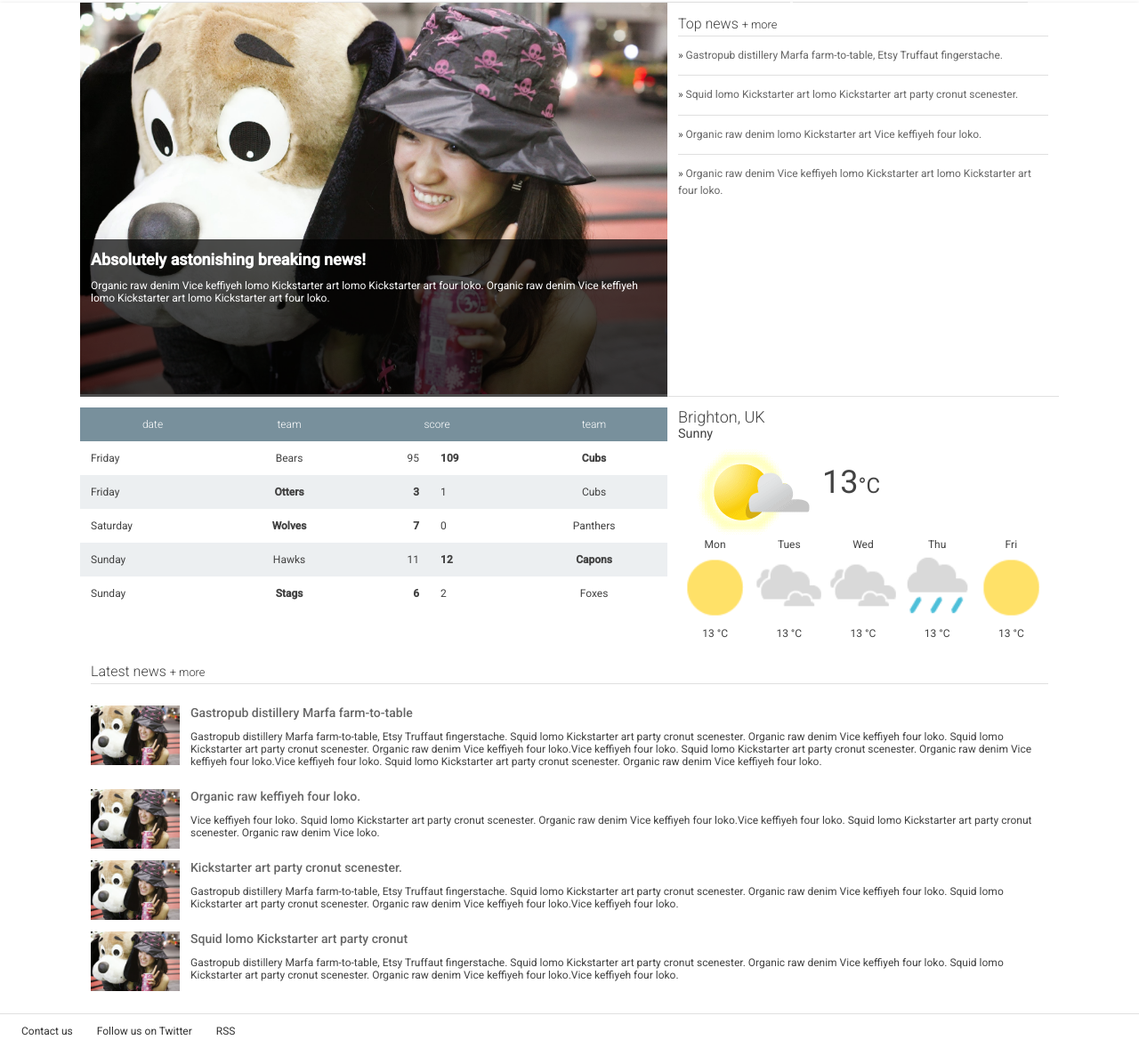
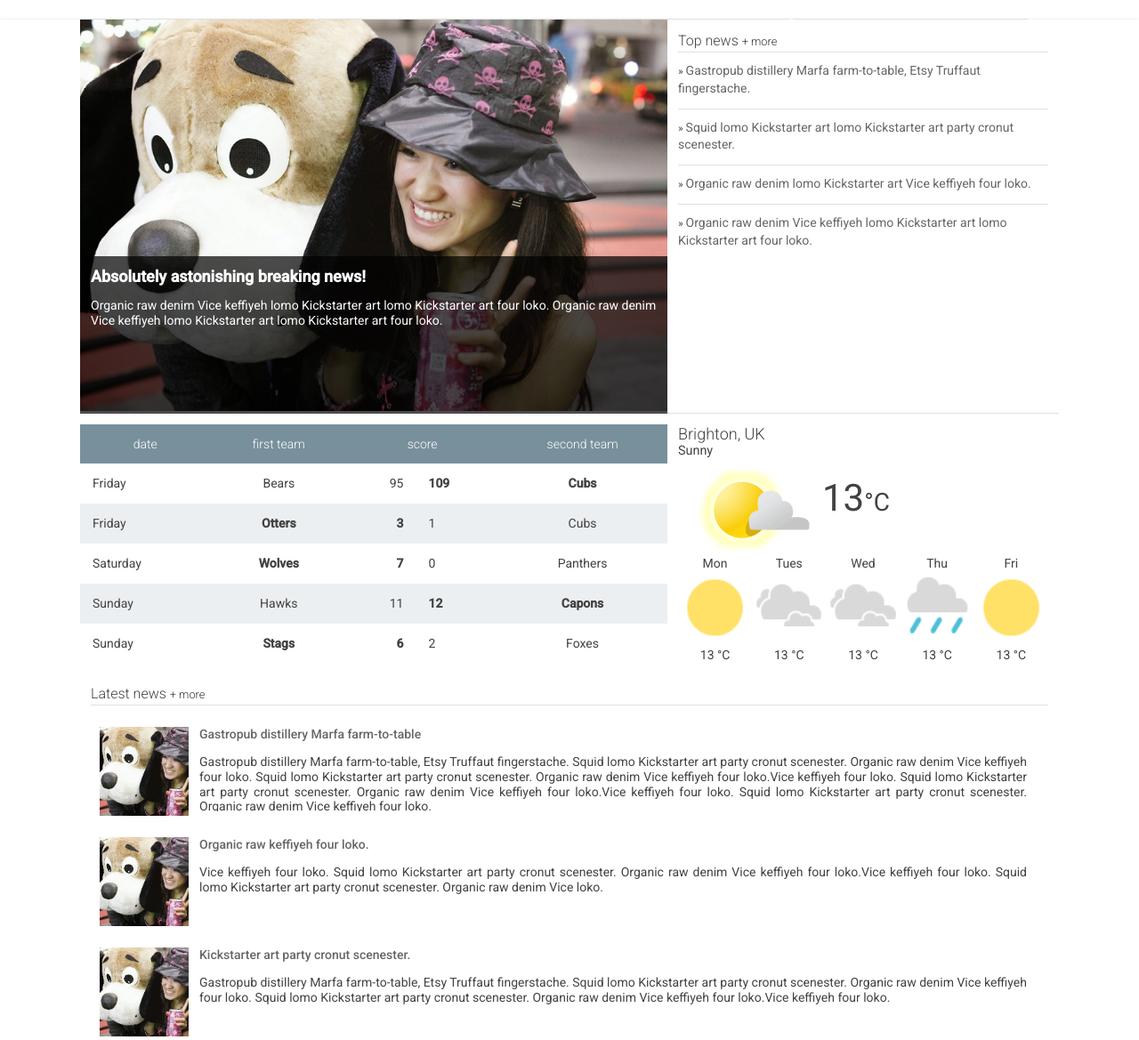
Before and after one commit to Tharaae/responsive-brighton-times, a plain HTML site: page index.html in a window 1280 px wide. Shown: the part 194-1363 px from the top of the page at 89% size. Drawn offline with Linux system fonts and the light colour scheme.

Commit message:
Lesson 15 Final quiz updates

```diff
--- a/index.html
+++ b/index.html
@@ -7,6 +7,8 @@
     <title>Brighton Times</title>
     <link href="https://fonts.googleapis.com/css?family=Roboto:300,400,500" rel="stylesheet" type="text/css">
     <link rel="stylesheet" type="text/css" href="main.css">
+    <link rel="stylesheet" type="text/css" media="screen and (min-width: 800px)" href="min_800px.css">
+    <link rel="stylesheet" type="text/css" media="screen and (max-width: 599px)" href="max_599px.css">
   </head>
 
   <body>
@@ -33,10 +35,10 @@
     <main>
       <section class="content">
         <section class="hero">
-          <img class="hero-image" src="./images/dog.jpg">
-          <article class="description">
-            <h2>Absolutely astonishing breaking news!</h2>
-            <p>Organic raw denim Vice keffiyeh lomo Kickstarter art lomo Kickstarter art four loko. Organic raw denim Vice keffiyeh lomo Kickstarter art lomo Kickstarter art four loko.</p>
+          <img class="hero-image" src="./images/dog_1200w.jpg" srcset="images/dog_650w_crop.jpg 599w, images/dog_900w.jpg 800w" alt="hero dog">
+          <article>
+            <div><h2>Absolutely astonishing breaking news!</h2></div>
+            <p class="hero-details">Organic raw denim Vice keffiyeh lomo Kickstarter art lomo Kickstarter art four loko. Organic raw denim Vice keffiyeh lomo Kickstarter art lomo Kickstarter art four loko.</p>
           </article>
         </section>
 
@@ -62,47 +64,47 @@
           <table class="scores__table">
             <thead>
               <tr>
-                <th>date</th>
-                <th>team</th>
-                <th colspan="2">score</th>
-                <th>team</th>
+                <th scope="col">date</th>
+                <th scope="col">first team</th>
+                <th scope="col" colspan="2">score</th>
+                <th scope="col">second team</th>
               </tr>
             </thead>
             <tbody>
               <tr>
-                <td>Friday</td>
-                <td>Bears</td>
-                <td>95</td>
-                <td class="winner">109</td>
-                <td class="winner">Cubs</td>
+                <td data-label="date">Friday</td>
+                <td data-label="first team">Bears</td>
+                <td data-label="score">95</td>
+                <td data-label="score" class="winner">109</td>
+                <td data-label="second team" class="winner">Cubs</td>
               </tr>
               <tr>
-                <td>Friday</td>
-                <td class="winner">Otters</td>
-                <td class="winner">3</td>
-                <td>1</td>
-                <td>Cubs</td>
+                <td data-label="date">Friday</td>
+                <td data-label="first team" class="winner">Otters</td>
+                <td data-label="score" class="winner">3</td>
+                <td data-label="score">1</td>
+                <td data-label="second team">Cubs</td>
               </tr>
               <tr>
-                <td>Saturday</td>
-                <td class="winner">Wolves</td>
-                <td class="winner">7</td>
-                <td>0</td>
-                <td>Panthers</td>
+                <td data-label="date">Saturday</td>
+                <td data-label="first team" class="winner">Wolves</td>
+                <td data-label="score" class="winner">7</td>
+                <td data-label="score">0</td>
+                <td data-label="second team">Panthers</td>
               </tr>
               <tr>
-                <td>Sunday</td>
-                <td>Hawks</td>
-                <td>11</td>
-                <td class="winner">12</td>
-                <td class="winner">Capons</td>
+                <td data-label="date">Sunday</td>
+                <td data-label="first team">Hawks</td>
+                <td data-label="score">11</td>
+                <td data-label="score" class="winner">12</td>
+                <td data-label="second team" class="winner">Capons</td>
               </tr>
               <tr>
-                <td>Sunday</td>
-                <td class="winner">Stags</td>
-                <td class="winner">6</td>
-                <td>2</td>
-                <td>Foxes</td>
+                <td data-label="date">Sunday</td>
+                <td data-label="first team" class="winner">Stags</td>
+                <td data-label="score" class="winner">6</td>
+                <td data-label="score">2</td>
+                <td data-label="second team">Foxes</td>
               </tr>
 
             </tbody>
@@ -144,29 +146,29 @@
           <h2 class="news__title">Latest news <a href="#" class="news__more">+ more</a></h2>
           <ul>
             <li class="snippet">
-              <img class="snippet__thumbnail" src="images/dog.jpg" alt="picture of a girl with a large, stuffed dog toy">
+              <img class="snippet__thumbnail" src="images/dog_150w_crop.jpg" alt="picture of a girl with a large, stuffed dog toy">
               <h3 class="snippet__title"><a href="#">Gastropub distillery Marfa farm-to-table</a></h3>
-              <p>Gastropub distillery Marfa farm-to-table, Etsy Truffaut fingerstache.
+              <p class="block-with-text">Gastropub distillery Marfa farm-to-table, Etsy Truffaut fingerstache.
               Squid lomo Kickstarter art party cronut scenester. Organic raw denim Vice keffiyeh four loko. Squid lomo Kickstarter art party cronut scenester. Organic raw denim Vice keffiyeh four loko.Vice keffiyeh four loko. Squid lomo Kickstarter art party cronut scenester. Organic raw denim Vice keffiyeh four loko.Vice keffiyeh four loko. Squid lomo Kickstarter art party cronut scenester. Organic raw denim Vice keffiyeh four loko.
               </p>
             </li>
             <li class="snippet">
-              <img class="snippet__thumbnail" src="images/dog.jpg" alt="picture of a girl with a large, stuffed dog toy">
+              <img class="snippet__thumbnail" src="images/dog_150w_crop.jpg" alt="picture of a girl with a large, stuffed dog toy">
               <h3 class="snippet__title"><a href="#">Organic raw keffiyeh four loko.</a></h3>
-              <p>Vice keffiyeh four loko. Squid lomo Kickstarter art party cronut scenester. Organic raw denim Vice keffiyeh four loko.Vice keffiyeh four loko. Squid lomo Kickstarter art party cronut scenester. Organic raw denim Vice loko.
+              <p class="block-with-text">Vice keffiyeh four loko. Squid lomo Kickstarter art party cronut scenester. Organic raw denim Vice keffiyeh four loko.Vice keffiyeh four loko. Squid lomo Kickstarter art party cronut scenester. Organic raw denim Vice loko.
               </p>
             </li>
             <li class="snippet">
-              <img class="snippet__thumbnail" src="images/dog.jpg" alt="picture of a girl with a large, stuffed dog toy">
+              <img class="snippet__thumbnail" src="images/dog_150w_crop.jpg" alt="picture of a girl with a large, stuffed dog toy">
               <h3 class="snippet__title"><a href="#">Kickstarter art party cronut scenester.</a></h3>
-              <p>Gastropub distillery Marfa farm-to-table, Etsy Truffaut fingerstache.
+              <p class="block-with-text">Gastropub distillery Marfa farm-to-table, Etsy Truffaut fingerstache.
               Squid lomo Kickstarter art party cronut scenester. Organic raw denim Vice keffiyeh four loko. Squid lomo Kickstarter art party cronut scenester. Organic raw denim Vice keffiyeh four loko.Vice keffiyeh four loko.
               </p>
             </li>
             <li class="snippet">
-              <img class="snippet__thumbnail" src="images/dog.jpg" alt="picture of a girl with a large, stuffed dog toy">
+              <img class="snippet__thumbnail" src="images/dog_150w_crop.jpg" alt="picture of a girl with a large, stuffed dog toy">
               <h3 class="snippet__title"><a href="#">Squid lomo Kickstarter art party cronut </a></h3>
-              <p>Gastropub distillery Marfa farm-to-table, Etsy Truffaut fingerstache.
+              <p class="block-with-text">Gastropub distillery Marfa farm-to-table, Etsy Truffaut fingerstache.
               Squid lomo Kickstarter art party cronut scenester. Organic raw denim Vice keffiyeh four loko. Squid lomo Kickstarter art party cronut scenester. Organic raw denim Vice keffiyeh four loko.Vice keffiyeh four loko.
               </p>
             </li>
--- a/main.css
+++ b/main.css
@@ -25,6 +25,10 @@ ul {
   margin: 0;
 }
 
+p, a, th, td, span {
+  font-size: 14px;
+  line-height: 1.2em;
+}
 /*
  *
  * Common
@@ -61,16 +65,16 @@ ul {
 }
 
 .header__logo {
-  height: 60px;
-  margin-right: 1em;
+  height: 50px;
+  margin-right: 0.1em;
   vertical-align: top;
   margin-top: 12px;
 }
 
 .header__title {
   font-weight: 300;
-  font-size: 2em;
-  margin: 0.7em 0.2em;
+  font-size: 1.8em;
+  margin: 0.9em 0.2em;
   display: inline-block;
   color: #212121;
 }
@@ -166,7 +170,7 @@ nav a:hover {
  */
 main {
   box-shadow: 0 2px 5px rgba(0, 0, 0, 0.26);
-  /* width: 100%; */
+  max-width: 100%;
   margin-left: auto;
   margin-right: auto;
 }
@@ -206,6 +210,10 @@ main {
   padding: 1em;
 }
 
+.hero-details {
+  overflow: hidden;
+  text-overflow: ellipsis;
+}
 /*
  *
  * Top News
@@ -259,7 +267,6 @@ main {
 
 .scores {
   width: 100%;
-  /* float: left; */
   padding-top: 1em;
 }
 
@@ -307,7 +314,6 @@ main {
  */
 
 .weather {
-  /* float: right; */
   width: 100%;
   max-width: 820px;
   padding: 1em;
@@ -364,13 +370,15 @@ main {
  */
 
 .recent-news {
+  max-width: 100%;
   clear: both;
   padding: 1em;
 }
 
 .snippet {
   clear: both;
-  margin: 24px 0;
+  height: 100px;
+  margin: 24px 10px;
 }
 
 .snippet__thumbnail {
@@ -393,30 +401,45 @@ main {
   text-decoration: underline;
 }
 
-/*
- *
- * Responsive Layout
- *
- */
 
-@media screen and (min-width: 800px) {
-  .header__logo {height: 72px;}
-  .header__title {font-size: 4em;}
-  nav {width: 100%; height: auto; position: static; margin-left: auto; margin-right: auto; transform: none;}
-  .nav__item {width: 24%; display: inline-block;}
-  #nav-icon {display: none;}
-  .hero {width: 60%; order: -3;}
-  .weather {width: 40%; order: -2;}
-  .top-news {width: 100%; order: -1;}
-  .scores {width: 100%;}
+/* styles for snippet details ... */
+.block-with-text {
+  /* hide text if it more than N lines  */
+  overflow: hidden;
+  /* for set '...' in absolute position */
+  position: relative;
+  /* max-height = line-height (1.2) * lines max number (4) - 0.2em */
+  max-height: 4.6em;
+  /* fix problem when last visible word doesn't adjoin right side  */
+  text-align: justify;
+  /* place for '...' */
+  margin-right: -1em;
+  padding-right: 1em;
 }
-
-@media screen and (min-width: 1100px) {
-  .content, nav {width: 1100px; margin-left: auto; margin-right: auto;}
-  .hero {width: 60%; order: -3;}
-  .top-news {width: 40%; order: -2;}
-  .scores {width: 60%; order: -1;}
-  .weather {width: 40%; order: 0;}
+/* create the ... */
+.block-with-text:before {
+  /* points in the end */
+  content: '...';
+  /* absolute position */
+  position: absolute;
+  /* set position to right bottom corner of block */
+  right: 0;
+  bottom: 0;
+}
+/* hide ... if we have text, which is less than or equal to max lines */
+.block-with-text:after {
+  /* points in the end */
+  content: '';
+  /* absolute position */
+  position: absolute;
+  /* set position to right bottom corner of text */
+  right: 0;
+  /* set width and height */
+  width: 1em;
+  height: 1em;
+  margin-top: 0.2em;
+  /* bg color = bg color under block */
+  background: white;
 }
 
 /*
--- /dev/null
+++ b/max_599px.css
@@ -0,0 +1,36 @@
+tr {
+    display: block;
+  }
+
+thead tr {
+    position: absolute;
+    top: -9999px;
+    left: -9999px;
+}
+
+td {
+    display: block;
+    text-align: right !important;
+    position: relative !important;
+    padding-left: 50px !important;
+    padding-right: 50px !important;
+}
+
+td:before {
+    content: attr(data-label);
+    float: left;
+    font-weight: bold;
+    text-transform: uppercase;
+}
+
+@media screen and (max-width: 359px){
+  .hero-details {
+      white-space: nowrap;
+  }
+}
+
+@media screen and (max-width: 399px){
+    .snippet__thumbnail {
+        display: none;
+    }
+}
--- /dev/null
+++ b/min_800px.css
@@ -0,0 +1,52 @@
+.header__logo {
+    height: 72px;
+    margin-right: 1em;
+}
+
+.header__title {
+    font-size: 4em;
+}
+
+nav {
+    width: 100%;
+    height: auto;
+    position: static;
+    margin-left: auto;
+    margin-right: auto;
+    transform: none;
+}
+
+.nav__item {
+    width: 24%;
+    display: inline-block;
+}
+
+#nav-icon {
+    display: none;
+}
+
+.hero {
+    width: 60%;
+    order: -3;
+}
+
+.weather {
+    width: 40%;
+    order: -2;
+}
+
+.top-news {
+    width: 100%;
+    order: -1;
+}
+
+.scores {
+    width: 100%;
+}
+
+@media screen and (min-width: 1100px) {
+  .content, nav {width: 1100px; margin-left: auto; margin-right: auto;}
+  .top-news {width: 40%; order: -2;}
+  .scores {width: 60%; order: -1;}
+  .weather {width: 40%; order: 0;}
+}
```
Also changed, not shown: images/dog.jpg (deleted), images/dog_1200w.jpg (added), images/dog_150w_crop.jpg (added), images/dog_2047w.jpg (added), images/dog_650w_crop.jpg (added), images/dog_900w.jpg (added).
